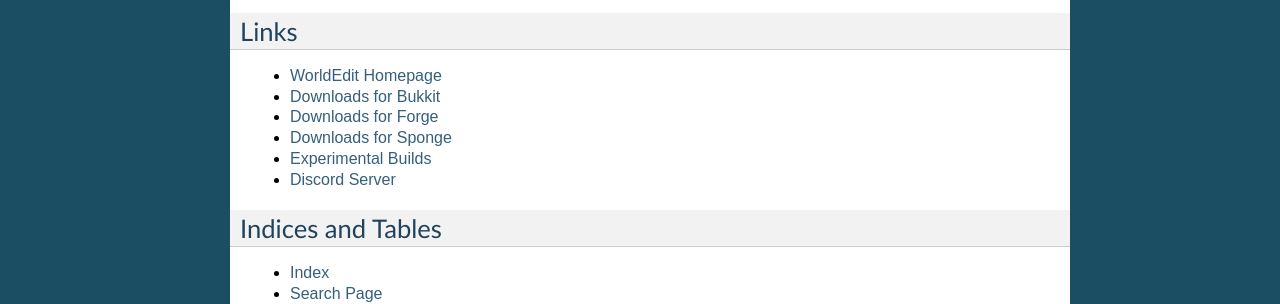
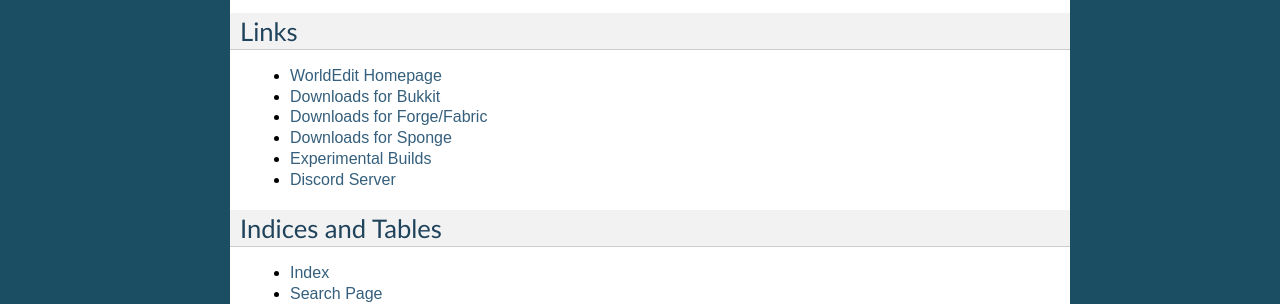
Before and after one commit to EngineHub/WorldEditDocs, a Sphinx documentation site: the page built from source/index.rst, in a window 1280 px wide. Shown: the part 833-1137 px from the top of the page. Built offline with Sphinx 7.4.7, drawn with Linux system fonts in a browser that asks for light colours.

Commit message:
d7ae9fd8402cda8c666a4cd79c06ac8084e944c9 part 2

```diff
--- a/source/index.rst
+++ b/source/index.rst
@@ -37,7 +37,7 @@
 
 -  `WorldEdit Homepage <http://www.enginehub.org/worldedit>`_
 -  `Downloads for Bukkit <https://dev.bukkit.org/projects/worldedit/files/>`_
--  `Downloads for Forge <https://www.curseforge.com/minecraft/mc-mods/worldedit>`_
+-  `Downloads for Forge/Fabric <https://www.curseforge.com/minecraft/mc-mods/worldedit/files>`_
 -  `Downloads for Sponge <https://ore.spongepowered.org/EngineHub/WorldEdit>`_
 -  `Experimental Builds <http://builds.enginehub.org/job/worldedit?branch=master>`_
 -  `Discord Server <https://discord.gg/enginehub/>`_
```
